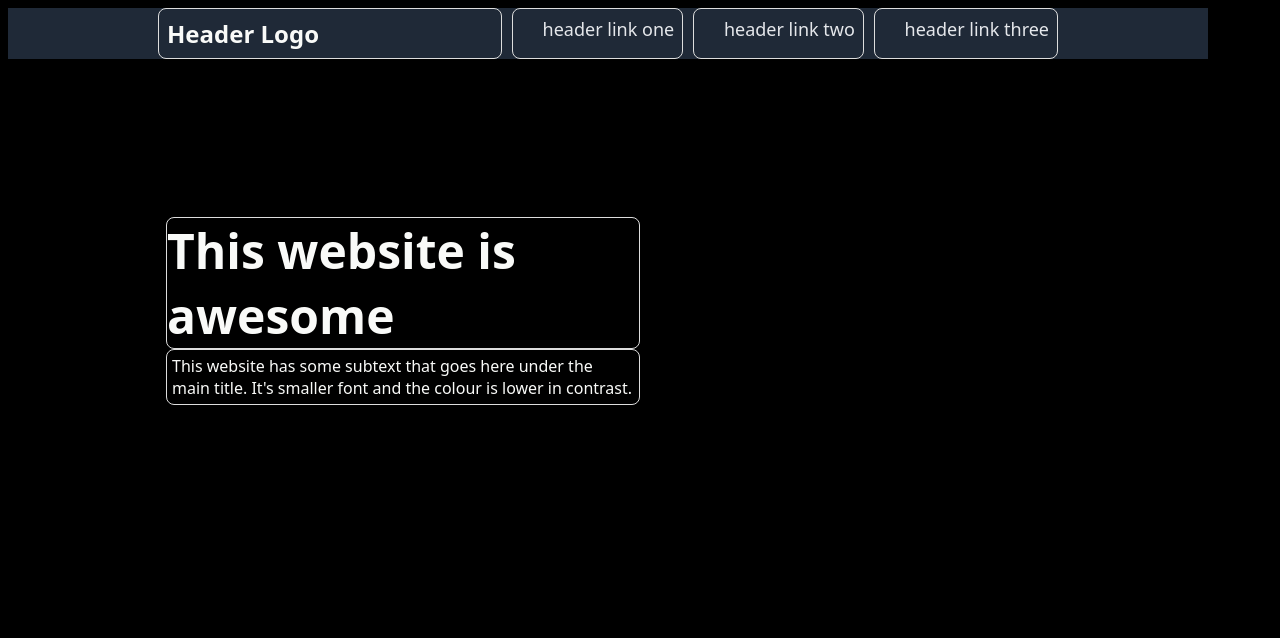
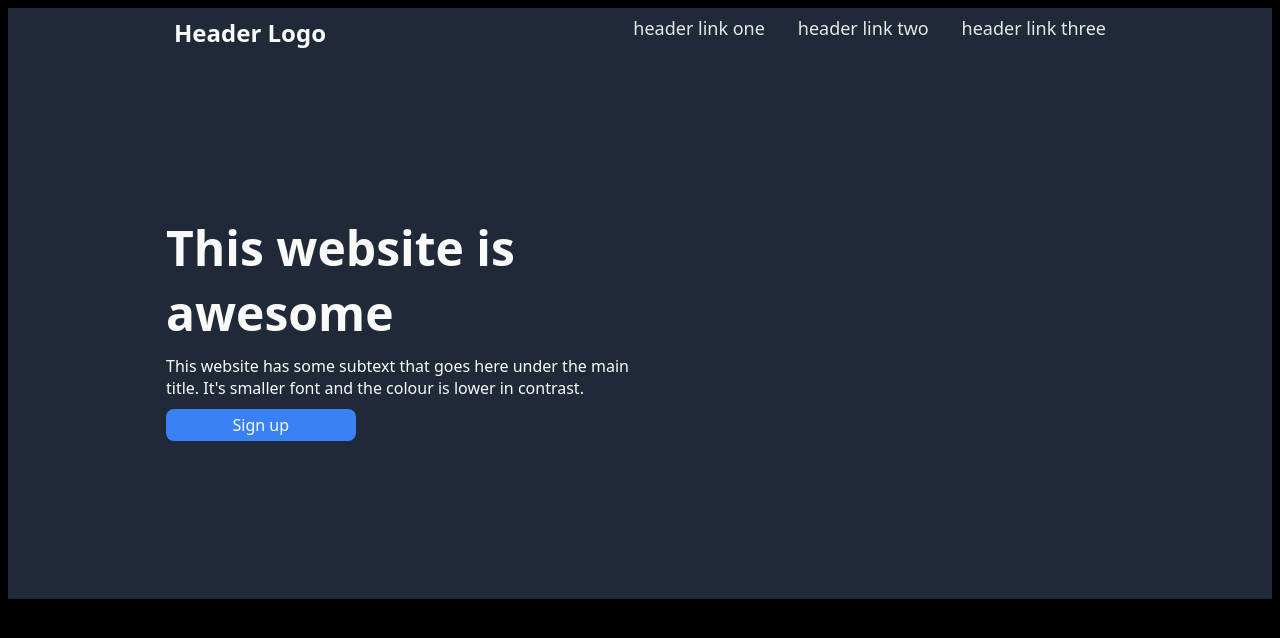
Before and after one commit to Tammyb562/LandingPage, a plain HTML site: page index.html in a window 1280 px wide. Drawn offline with Linux system fonts and the light colour scheme.

Commit message:
Updated hero to align wiht required style.

```diff
--- a/index.html
+++ b/index.html
@@ -17,7 +17,7 @@
         <div class = "link three">header link three</div>
     </div>
 
-    <div id = "hero">
+    <div class = "hero">
         <div class = "main">This website is awesome</div>
         <div class = "secondary">This website has some subtext that goes here under the main title. It's smaller font and the colour is lower in contrast.</div>
         <div class = "button">Sign up</div>
--- a/styles.css
+++ b/styles.css
@@ -9,35 +9,33 @@
 }
 
 .header {
-
     display: flex;
     gap: 10px;
-    max-width: 1200px;
+    /* max-width: 1200px; */
     background-color: #1F2937;
 }
 
 .logo {
     margin-left: 12.5%;
-    flex: 8 1 auto;
+    flex: 10 1 auto;
     box-sizing: border-box;
     padding: 8px;
-    border: 1px solid #ddd;
+    /* border: 1px solid #ddd; */
     border-radius: 8px;
     text-align: center;
-    transition: transform 0.3s ease, box-shadow 0.3s ease;
+    /* transition: transform 0.3s ease, box-shadow 0.3s ease; */
     color: #f9faf8;
     text-align: left ;
     font-size: 24px;
 }
 
 .link {
-    flex: 1 1 auto;
+    flex: 0.25 1 auto;
     box-sizing: border-box;
     padding: 8px;
-    border: 1px solid #ddd;
+    /* border: 1px solid #ddd;*/
     border-radius: 8px;
     text-align: center;
-    transition: transform 0.3s ease, box-shadow 0.3s ease;
     color: #E5E7EB;
     text-align: right;
     font-size: 18px;
@@ -51,19 +49,18 @@
     display: flex;
     flex-direction: column;
     gap: 10px;
-    max-width: 600px;
-    background-color: white;
+    padding: 12.5%;
+    /* max-width: 1200px; */
+    background-color: #1F2937;
 }
 
 .main {
     flex: 1 1 auto;
     box-sizing: border-box;
-    margin-top:12.5%;
-    border: 1px solid #ddd;
+    /* border: 1px solid #ddd;*/
     border-radius: 8px;
     text-align: left;
     color: #f9faf8;
-    margin-left: 12.5%;
     margin-right: 50%;
     font-weight: 900;
     font-size: 48px;
@@ -72,13 +69,24 @@
 .secondary {
     flex: 1 1 auto;
     box-sizing: border-box;
-    padding: 5px;
-    border: 1px solid #ddd;
+    /* border: 1px solid #ddd;*/
     border-radius: 8px;
     text-align: center;
     transition: transform 0.3s ease, box-shadow 0.3s ease;
     color: #f9faf8;
     text-align: left;
-    margin-left: 12.5%;
     margin-right: 50%
 }
+
+.button {
+    flex: 1 1 auto;
+    box-sizing: border-box;
+    padding: 5px;
+    /* border: 1px solid #ddd;*/
+    border-radius: 8px;
+    text-align: center;
+    /* transition: transform 0.3s ease, box-shadow 0.3s ease; */
+    background-color: #3882F6;
+    color: #f9faf8;
+    margin-right: 80%;
+}
```
